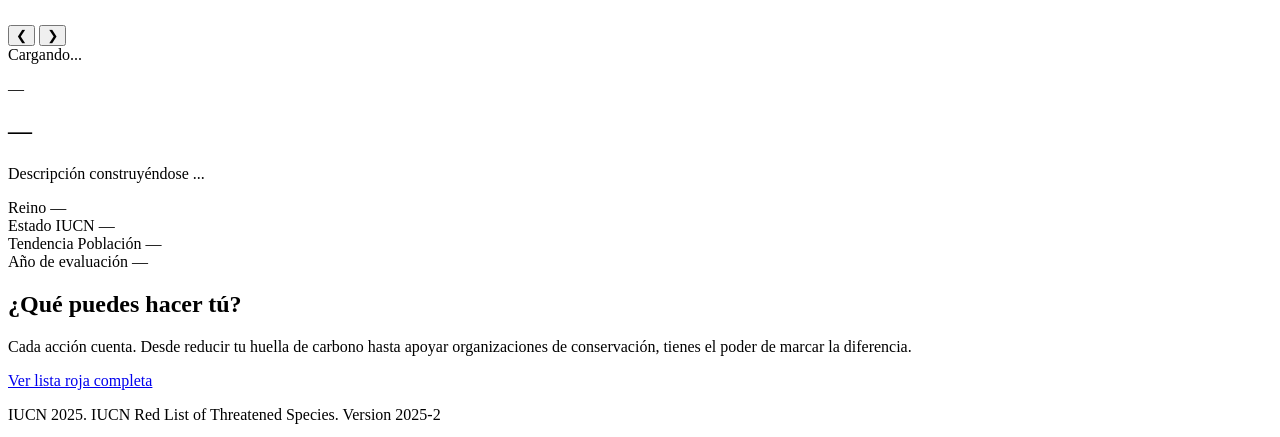
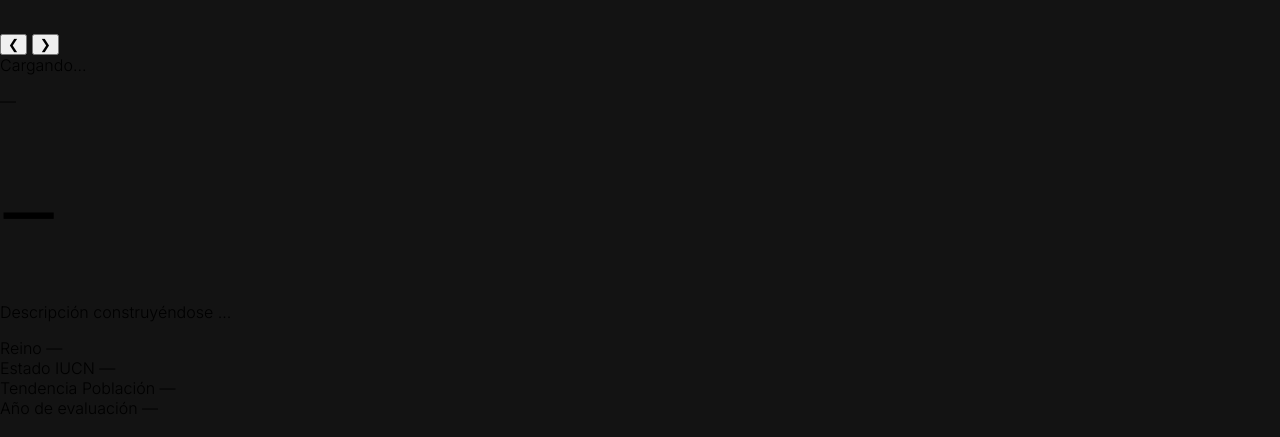
Before and after one commit to monsoon013/landing-ape, a plain HTML site: page index.html in a window 1280 px wide. Shown: the part 111-548 px from the top of the page. Drawn offline with nearby package versions, Linux system fonts and the light colour scheme; a web font is replaced by a local one.

Commit message:
encabezados + root

```diff
--- a/css/style.css
+++ b/css/style.css
@@ -1,3 +1,31 @@
 :root {
+    --black: #131313;
+    --text: #f1f1f1;
+    --primary: #ecd08f;
+    --secondary: #1e1a10;
+    --danger: #c0392b;
+    --warning: #e67e22;
+    --safe: #27ae60;
+    --primary-font: 'Playfair Display', sans-serif;
+    --secondary-font: 'Inter', sans-serif;
+    --hero-h: 100vh;
+}
 
+body, html {
+    margin: 0;
+    padding: 0;
+    overflow-x: hidden;
+    background: var(--black);
+    font-family: var(--secondary-font);
+    font-weight: 300;
+    font-size: 16px;
 }
+
+h1 {
+     font-size: clamp(2rem, 5vw, 4rem);
+     font-family: var(--primary-font);
+}
+
+h2{
+    font-size: clamp(1rem, 3vw, 3rem);
+}
```
